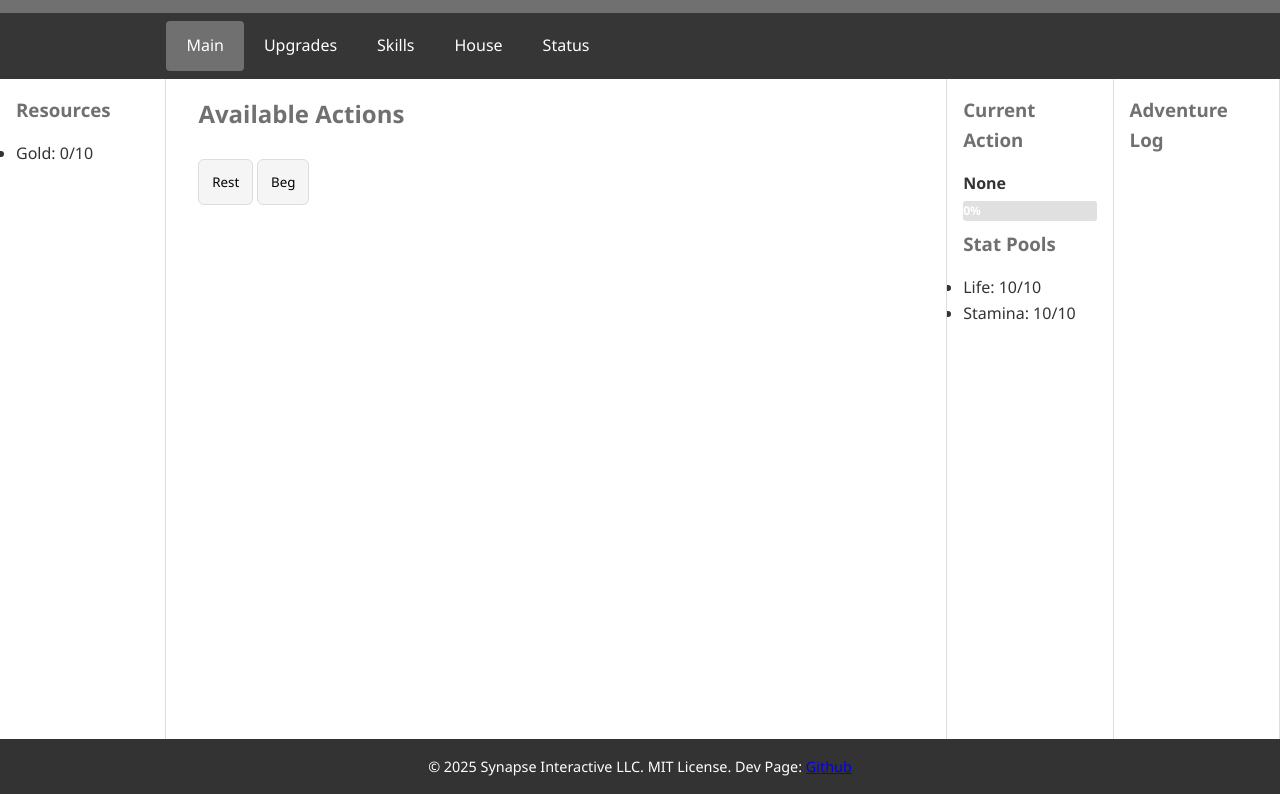
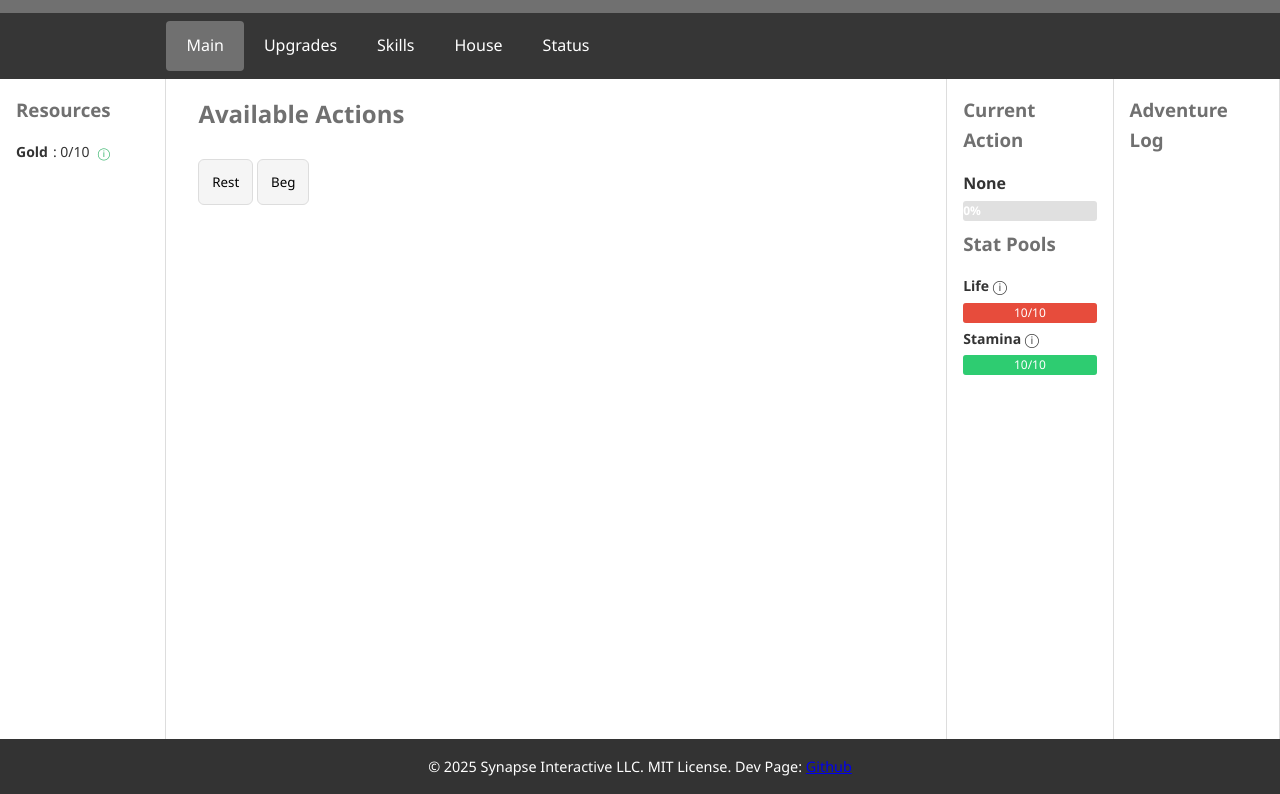
Before and after one commit to synapseinteractivellc/everlyn, a plain HTML site: page index.html in a window 1280 px wide. Shown: the part 109-903 px from the top of the page. Drawn offline with Linux system fonts and the light colour scheme.

Commit message:
Make it prettier

```diff
--- a/css/main.css
+++ b/css/main.css
@@ -536,7 +536,7 @@ button {
     line-height: 20px;
 }
 
-.progress-health { background-color: #e74c3c; }
+.progress-life { background-color: #e74c3c; }
 .progress-stamina { background-color: #2ecc71; }
 .progress-mana { background-color: #3498db; }
 .progress-action { background-color: #f39c12; }
--- a/js/models/actionModel.js
+++ b/js/models/actionModel.js
@@ -26,6 +26,7 @@ export class ActionModel {
   }
 
   start(actionId) {
+    console.log("Start action: ", actionId);
     const action = this.s.actions[actionId];
     if (!action || !action.unlocked) return { ok: false, reason: 'locked' };
 
--- a/js/views/resourceView.js
+++ b/js/views/resourceView.js
@@ -32,27 +32,75 @@ export default class ResourceView {
     const statPools = unlocked.filter((r) => defs.resources[r.id].type === "stat");
 
     if (this.currencyContainer) {
-      this.currencyContainer.innerHTML = `
-        <ul>
-          ${currencies
-            .map(
-              (r) =>
-                `<li>${defs.resources?.[r.id]?.name ?? r.id}: ${r.amount}/${r.maximum}</li>`
-            )
-            .join("")}
-        </ul>`;
+      this.currencyContainer.innerHTML = '';
+      currencies.forEach((r) => {
+        const div = document.createElement('div');
+        div.className = 'currency';
+
+        // Name
+        const nameSpan = document.createElement('span');
+        nameSpan.className = 'currency-name';
+        nameSpan.textContent = defs.resources?.[r.id]?.name ?? r.id;
+        div.appendChild(nameSpan);
+
+        // Amount/Maximum
+        const amountSpan = document.createElement('span');
+        amountSpan.className = 'currency-amount';
+        amountSpan.textContent = `: ${r.amount}/${r.maximum}`;
+        div.appendChild(amountSpan);
+
+        // Tooltip
+        const rateSpan = document.createElement('span');
+        rateSpan.className = 'currency-rate';
+        rateSpan.title = `Rate: ${r.changePerTick ?? 0}\n${defs.resources?.[r.id]?.description ?? ''}`;
+        rateSpan.textContent = ' ⓘ';
+        div.appendChild(rateSpan);
+
+        this.currencyContainer.appendChild(div);
+      });
     }
 
+    // Generated by Copilot
     if (this.statPoolsContainer) {
-      this.statPoolsContainer.innerHTML = `
-        <ul>
-          ${statPools
-            .map(
-              (r) =>
-                `<li>${defs.resources?.[r.id]?.name ?? r.id}: ${r.amount}/${r.maximum}</li>`
-            )
-            .join("")}
-        </ul>`;
+      this.statPoolsContainer.innerHTML = '';
+      statPools.forEach((r) => {
+        const div = document.createElement('div');
+        div.className = 'stat-pool';
+
+        // Name
+        const nameSpan = document.createElement('span');
+        nameSpan.className = 'stat-name';
+        nameSpan.textContent = defs.resources?.[r.id]?.name ?? r.id;
+        div.appendChild(nameSpan);
+
+        // Tooltip
+        const rateSpan = document.createElement('span');
+        rateSpan.className = 'stat-rate';
+        rateSpan.title = `Rate: ${r.changePerTick ?? 0}\n${defs.resources?.[r.id]?.description ?? ''}`;
+        rateSpan.textContent = ' ⓘ';
+        div.appendChild(rateSpan);
+
+        // Progress bar container
+        const progressContainer = document.createElement('div');
+        progressContainer.className = 'progress-container';
+
+        // Progress bar
+        const progressBar = document.createElement('div');
+        progressBar.className = `progress-bar progress-${r.id}`;
+        const percent = r.maximum > 0 ? Math.min(100, (r.amount / r.maximum) * 100) : 0;
+        progressBar.style.width = `${percent}%`;
+
+        // Amount/Maximum text
+        const amountSpan = document.createElement('span');
+        amountSpan.className = 'stat-amount';
+        amountSpan.textContent = `${r.amount}/${r.maximum}`;
+        progressBar.appendChild(amountSpan);
+
+        progressContainer.appendChild(progressBar);
+        div.appendChild(progressContainer);
+
+        this.statPoolsContainer.appendChild(div);
+      });
     }
   }
 }
```
